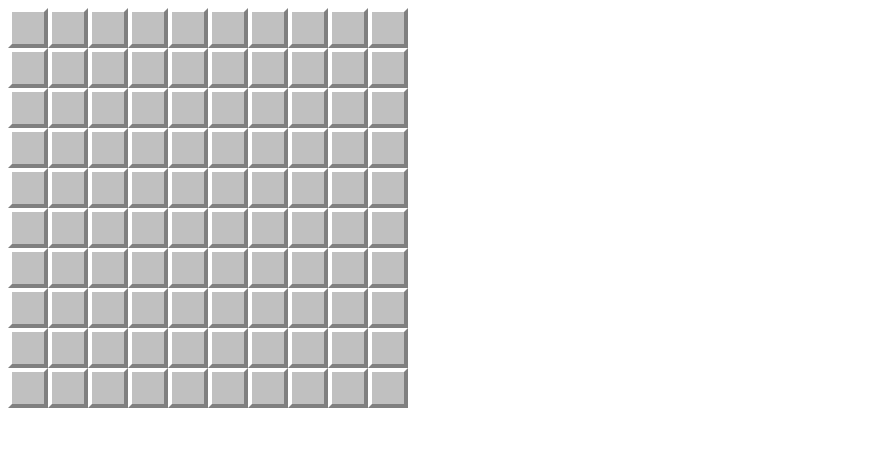
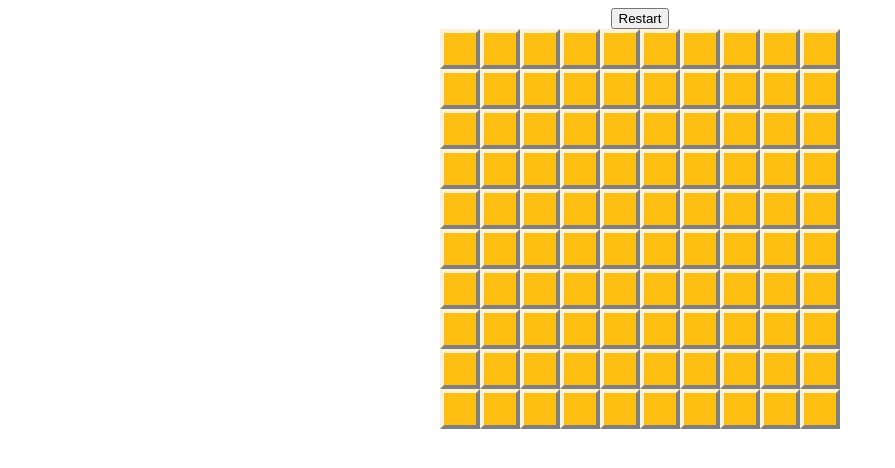
Before and after one commit to JuliaKH/minesweeper, a plain HTML site: page index.html in a window 1280 px wide. Shown: the whole page, without its empty margins (0-895 px from the left). Drawn offline with Linux system fonts and the light colour scheme.

Commit message:
added styles

```diff
--- a/index.html
+++ b/index.html
@@ -8,8 +8,13 @@
     <script src="./js/index.js"></script>
 </head>
 <body>
-    <div class="grid">
+    <div class="game">
+        <div class="scoreboard">
+            <button class="restart-button">Restart</button>
+        </div>
+        <div class="grid">
 
+        </div>
     </div>
 </body>
 </html>
--- a/js/index.js
+++ b/js/index.js
@@ -1,7 +1,8 @@
 document.addEventListener('DOMContentLoaded', () => {
     const grid = document.querySelector('.grid');
+    const restartButton = document.querySelector('.restart-button');
     let width = 10;
-    const squares = [];
+    let squares = [];
     const bombsAmount = 20;
     let flags = 0;
     let isGameOver = false;
@@ -19,14 +20,10 @@ document.addEventListener('DOMContentLoaded', () => {
             const square = document.createElement('div');
             square.setAttribute('id' , i);
             square.classList.add(shuffledArray[i]);
+            square.classList.add('cell');
             grid.appendChild(square);
             squares.push(square);
         }
-
-        //normal click
-        grid.addEventListener('click', function(e) {
-            clickHandler(e.target);
-        });
 
         //add numbers
         for (let i = 0; i < squares.length; i++) {
@@ -113,12 +110,29 @@ document.addEventListener('DOMContentLoaded', () => {
         square.classList.add('checked');
     }
 
+    //normal click
+    grid.addEventListener('click', function(e) {
+        clickHandler(e.target);
+    });
+
     //ctrl and right click
     grid.addEventListener('contextmenu', function(e) {
         e.preventDefault();
         addFlag(e.target);
     });
 
+    //restart button event listener
+    restartButton.addEventListener('click', function () {
+        const cells = document.querySelectorAll('.grid div');
+        for(let i = 0; i < cells.length; i++) {
+            cells[i].remove()
+        }
+
+        squares = [];
+        flags = 0;
+        isGameOver = false;
+        createBoard();
+    });
 
     // check neighboring squares once square is clicked
     function checkSquare (square, currentId) {
@@ -186,6 +200,7 @@ document.addEventListener('DOMContentLoaded', () => {
         squares.forEach((square) => {
             if(square.classList.contains('bomb')) {
                 square.innerHTML = '💣';
+                square.classList.add('opened');
             }
         });
     }
--- a/styles/index.css
+++ b/styles/index.css
@@ -1,25 +1,42 @@
+.game {
+    width: 400px;
+    margin: 0 auto;
+    /*display: flex;*/
+}
+
+.scoreboard {
+    display: flex;
+    justify-content: center;
+}
+
 .grid {
     height: 400px;
-    width: 400px;
     display: flex;
     flex-wrap: wrap;
     background-color: grey;
+
 }
 
-.grid div{
+.grid .cell {
     height: 32px;
     width: 32px;
 
-    background: #c0c0c0;
-    border: 4px solid #fff;
+    /*background: #c0c0c0;*/
+    background: #ffbe12;
+    /*background-color: grey;*/
+    border: 4px solid  #fdf2d6;
     border-right-color: #808080;
     border-bottom-color: #808080;
+    cursor: pointer;
 }
 
-.bomb {
-    background-color: orange;
+.grid .bomb {
+    /*background-color: orange;*/
 }
 
-.checked {
-    background-color: red;
+.grid .checked, .grid .opened {
+    background: burlywood;
+    border: 1px solid  grey;
+    height: 38px;
+    width: 38px;
 }
```
Also changed, not shown: 1 other file.
